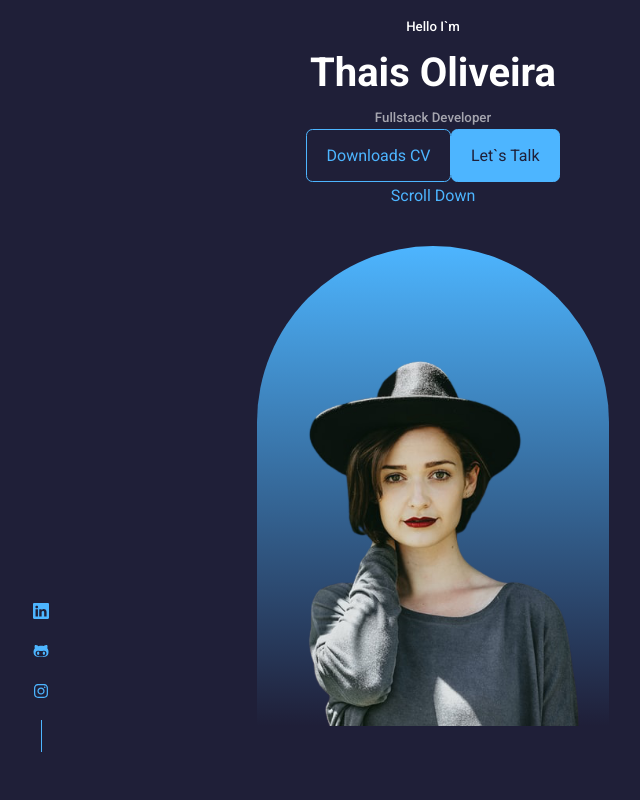
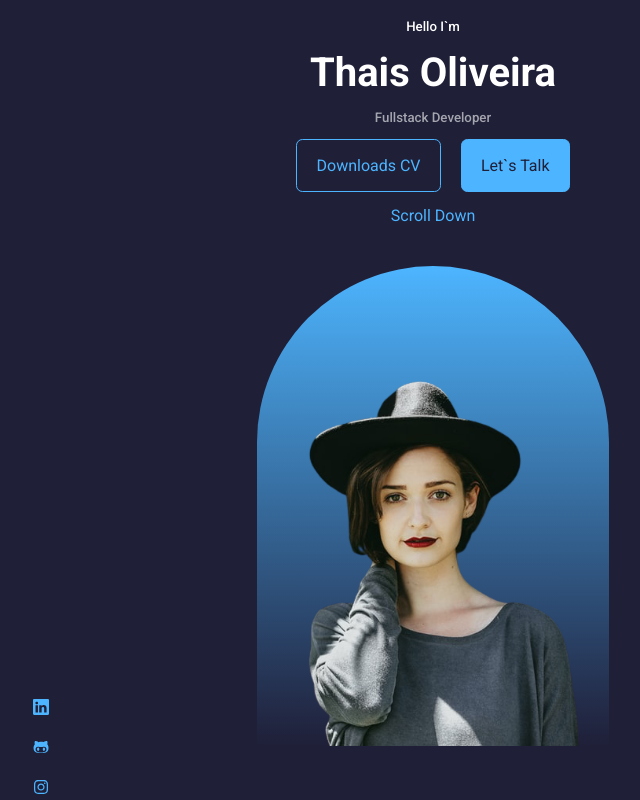
Before and after one commit to cesinhalius/PortfolioExample, a React (Create React App) app: page / in a window 1280 px wide. Shown: the top 800 px of the page, without its empty margins (207-847 px from the left). Built offline with nearby package versions, Linux system fonts and the light colour scheme.

Commit message:
Removendo um atributo de uma classe

```diff
--- a/src/components/header/style.css
+++ b/src/components/header/style.css
@@ -1,7 +1,7 @@
 header{
     height: 100vh;
     padding-top: 1rem;
-    overflow: hidden;
+
 }
 
 .header__container{
@@ -17,6 +17,11 @@ header{
     gap: 1.2rem;
     justify-content: center;
 }
+/*===========================botoes========================*/
+
+.btn{
+    margin: 10px;
+}
 
 /*======================Social Midias===================*/
 
@@ -27,7 +32,7 @@ header{
     gap: .8rem;
     position: absolute;
     left: 0;
-    bottom: 3rem;
+    bottom: -3rem;
 }
 
 .header__socials::after{
```
